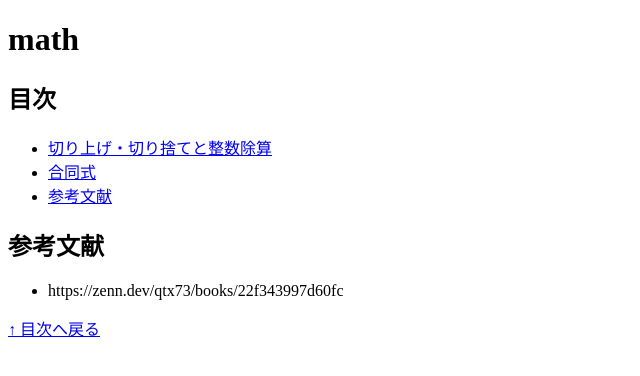
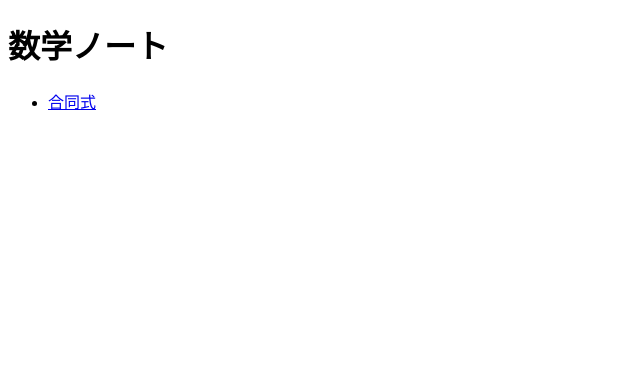
Before and after one commit to wTXTEYi8/math, a Jekyll site: the page built from index.md, in a window 1280 px wide. Shown: the top 376 px of the page, without its empty margins (0-640 px from the left). Built offline with Jekyll 4.4.1, drawn with Linux system fonts in a browser that asks for light colours; our own code applies the rules of GitHub Pages for plain Markdown files.

Commit message:
Update index.md

```diff
--- a/index.md
+++ b/index.md
@@ -1,12 +1,3 @@
-# math
+# 数学ノート
 
-<a id="toc"></a>
-## 目次
-- [切り上げ・切り捨てと整数除算](math/README.md#切り上げ・切り捨てと整数除算)
-- [合同式](math/README.md#合同式)
-- [参考文献](#参考文献)
-
-## 参考文献
-- https://zenn.dev/qtx73/books/22f343997d60fc
-
-[↑ 目次へ戻る](#toc)
+- [合同式](math/README.md)
```
